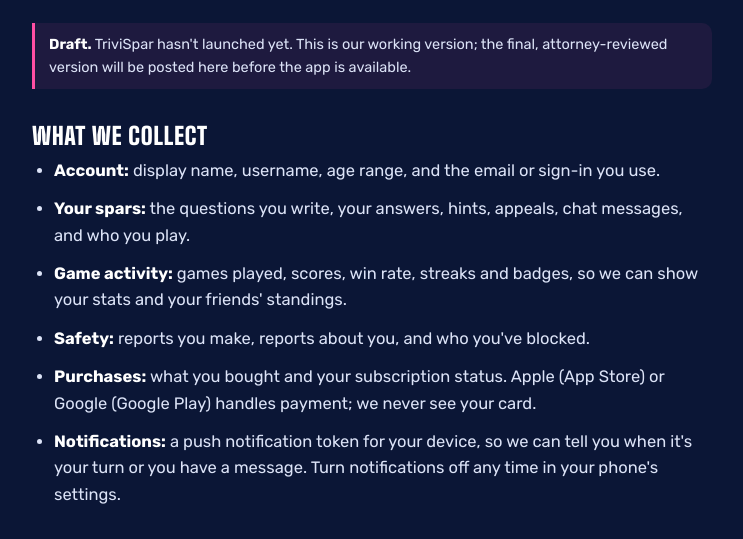
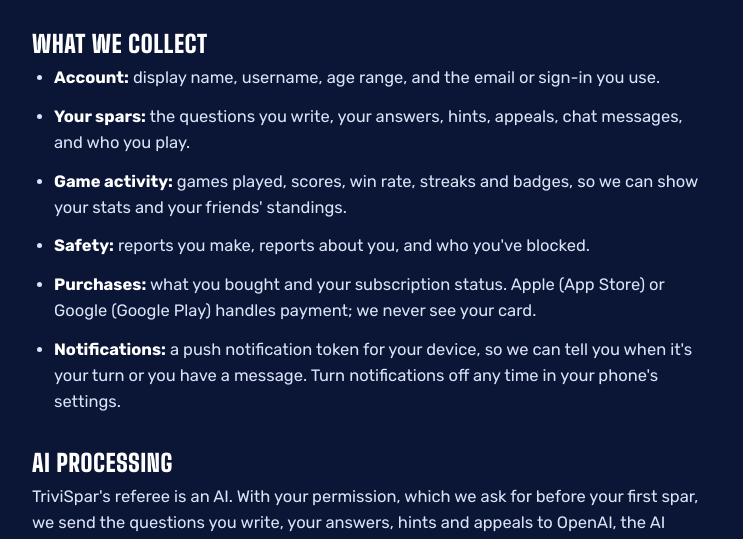
Before and after one commit to Tarius87/trivispar-site, a plain HTML site: page privacy/index.html in a window 1280 px wide. Shown: the part 218-757 px from the top of the page, without its empty margins (268-1011 px from the left). Drawn offline with Linux system fonts and the light colour scheme.

Commit message:
Privacy and Terms: remove the pre-launch Draft banner (#4)
Co-authored-by: Claude <noreply@anthropic.com>

```diff
--- a/privacy/index.html
+++ b/privacy/index.html
@@ -51,7 +51,6 @@
     <span class="kick">Privacy Policy</span>
     <h1>What we keep and why</h1>
     <p class="meta">Last updated: 11 November 2026</p>
-<p class="note"><b>Draft.</b> TriviSpar hasn't launched yet. This is our working version; the final, attorney-reviewed version will be posted here before the app is available.</p>
     <h2>What we collect</h2>
     <ul>
       <li><b>Account:</b> display name, username, age range, and the email or sign-in you use.</li>
```
Also changed, not shown: terms/index.html (+0 -1 lines).
